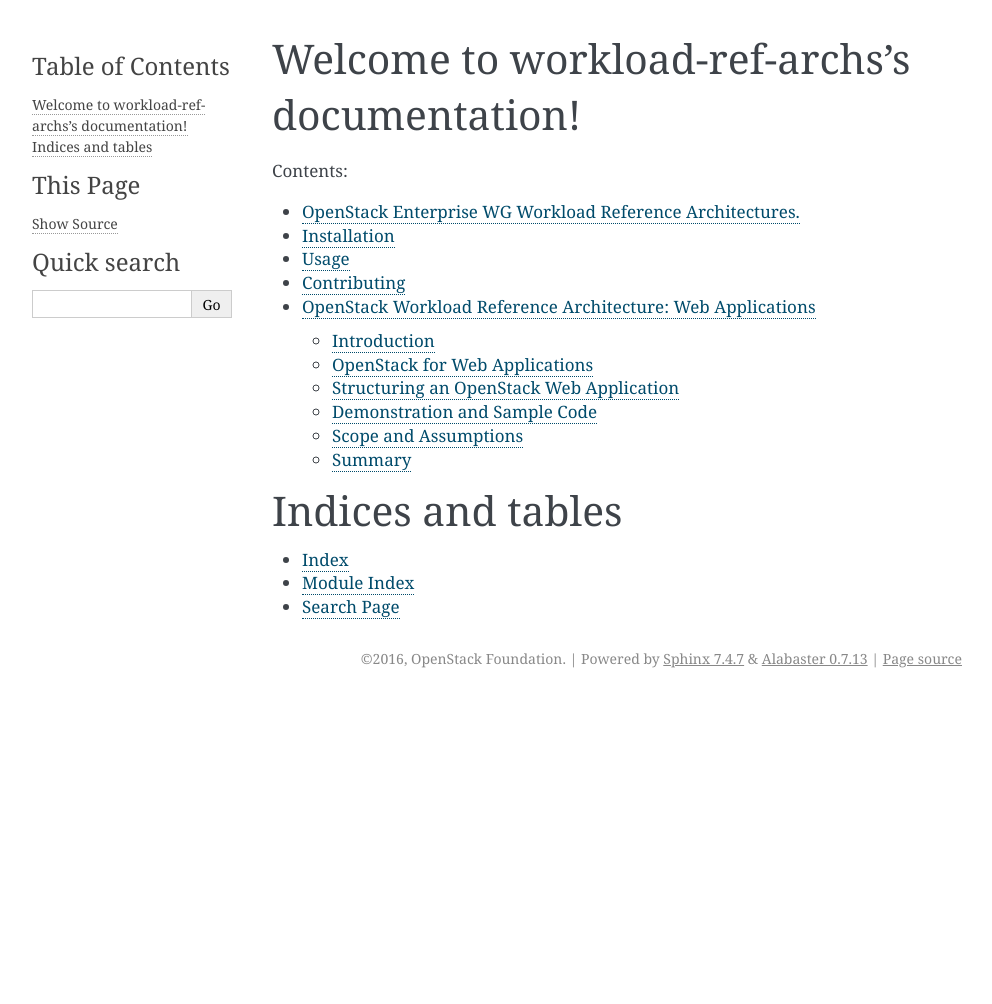
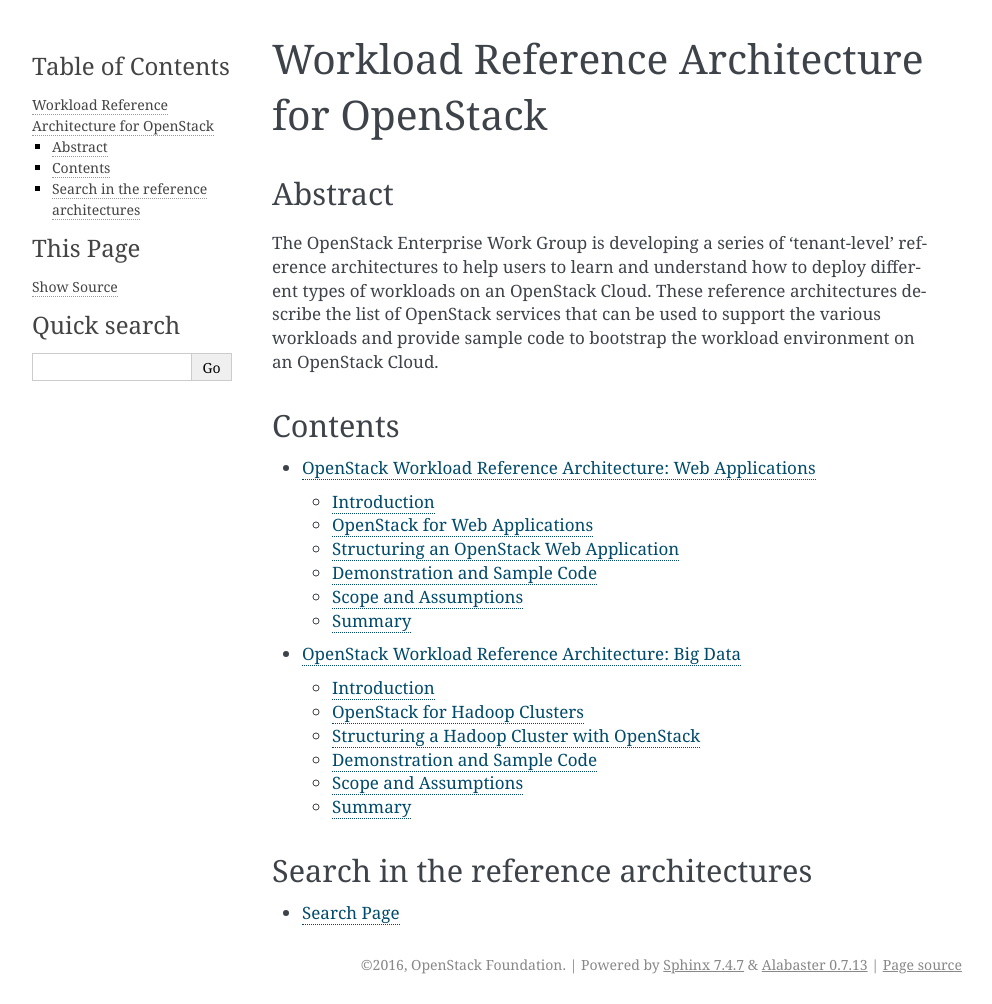
Before and after one commit to openstack-archive/workload-ref-archs, a Sphinx documentation site: the page built from doc/source/index.rst, in a window 1280 px wide. Shown: the whole page, without its empty margins (148-1140 px from the left). Built offline with Sphinx 7.4.7, drawn with Linux system fonts in a browser that asks for light colours; before the commit the page ends 900 px from its top, so only the background shows below that.

Commit message:
update index landing page
Change-Id: I2298526830b3976418d5f3f46cc59ba916005476

```diff
--- a/doc/source/index.rst
+++ b/doc/source/index.rst
@@ -1,21 +1,27 @@
-Welcome to workload-ref-archs's documentation!
-========================================================
+=============================================
+Workload Reference Architecture for OpenStack
+=============================================
 
-Contents:
+Abstract
+~~~~~~~~
+
+The OpenStack Enterprise Work Group is developing a series of 'tenant-level'
+reference architectures to help users to learn and understand how to deploy
+different types of workloads on an OpenStack Cloud. These reference
+architectures describe the list of OpenStack services that can be used to
+support the various workloads and provide sample code to bootstrap the workload
+environment on an OpenStack Cloud.
+
+Contents
+~~~~~~~~
 
 .. toctree::
    :maxdepth: 2
 
-   readme
-   installation
-   usage
-   contributing
+   web-applications/web-applications.rst
+   big-data/big-data.rst
 
-   web-applications/web-applications.rst
+Search in the reference architectures
+~~~~~~~~~~~~~~~~~~~~~~~~~~~~~~~~~~~~~
 
-Indices and tables
-==================
-
-* :ref:`genindex`
-* :ref:`modindex`
 * :ref:`search`
```
